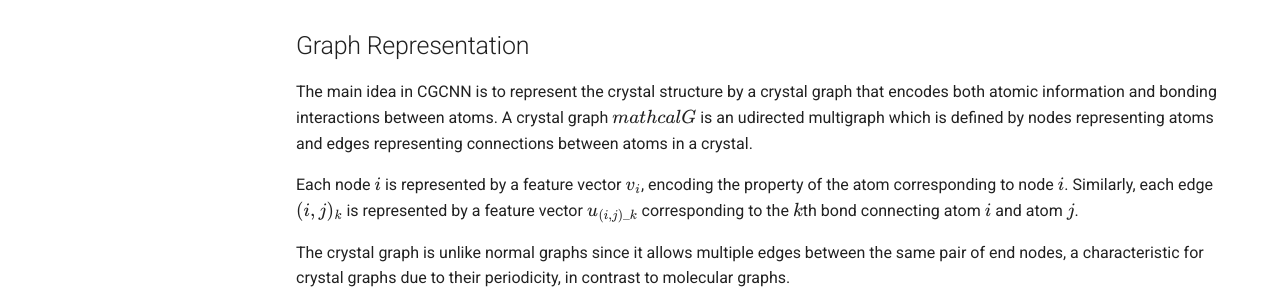
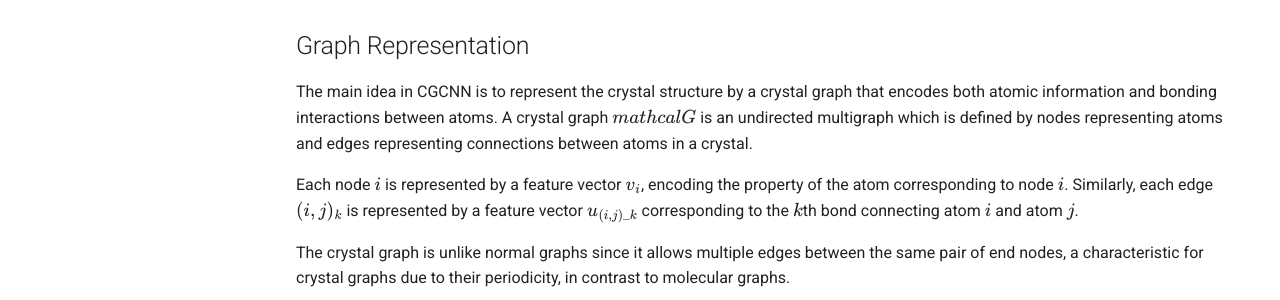
Before and after one commit to jcwang587/cgcnn2, an MkDocs documentation site: the page built from docs/2_cgcnn.md, in a window 1280 px wide and 900 px high. Shown: the part 367-667 px from the top of the window. Built offline with MkDocs 1.6.1 and Material for MkDocs 9.7.7, drawn with Linux system fonts in a browser that asks for light colours; comment, search, counter and statistics services are not loaded.

Commit message:
fix typos

```diff
--- a/docs/2_cgcnn.md
+++ b/docs/2_cgcnn.md
@@ -8,7 +8,7 @@
 
 ## Graph Representation
 
-The main idea in CGCNN is to represent the crystal structure by a crystal graph that encodes both atomic information and bonding interactions between atoms. A crystal graph $\\mathcal{G}$ is an udirected multigraph which is defined by nodes representing atoms and edges representing connections between atoms in a crystal.
+The main idea in CGCNN is to represent the crystal structure by a crystal graph that encodes both atomic information and bonding interactions between atoms. A crystal graph $\\mathcal{G}$ is an undirected multigraph which is defined by nodes representing atoms and edges representing connections between atoms in a crystal.
 
 Each node $i$ is represented by a feature vector $v_i$, encoding the property of the atom corresponding to node $i$. Similarly, each edge $(i,j)_k$ is represented by a feature vector $u_{(i,j)\_k}$ corresponding to the $k$th bond connecting atom $i$ and atom $j$.
 
```
Also changed, not shown: cgcnn2/pretrained_models/README.md (+2 -2 lines).
